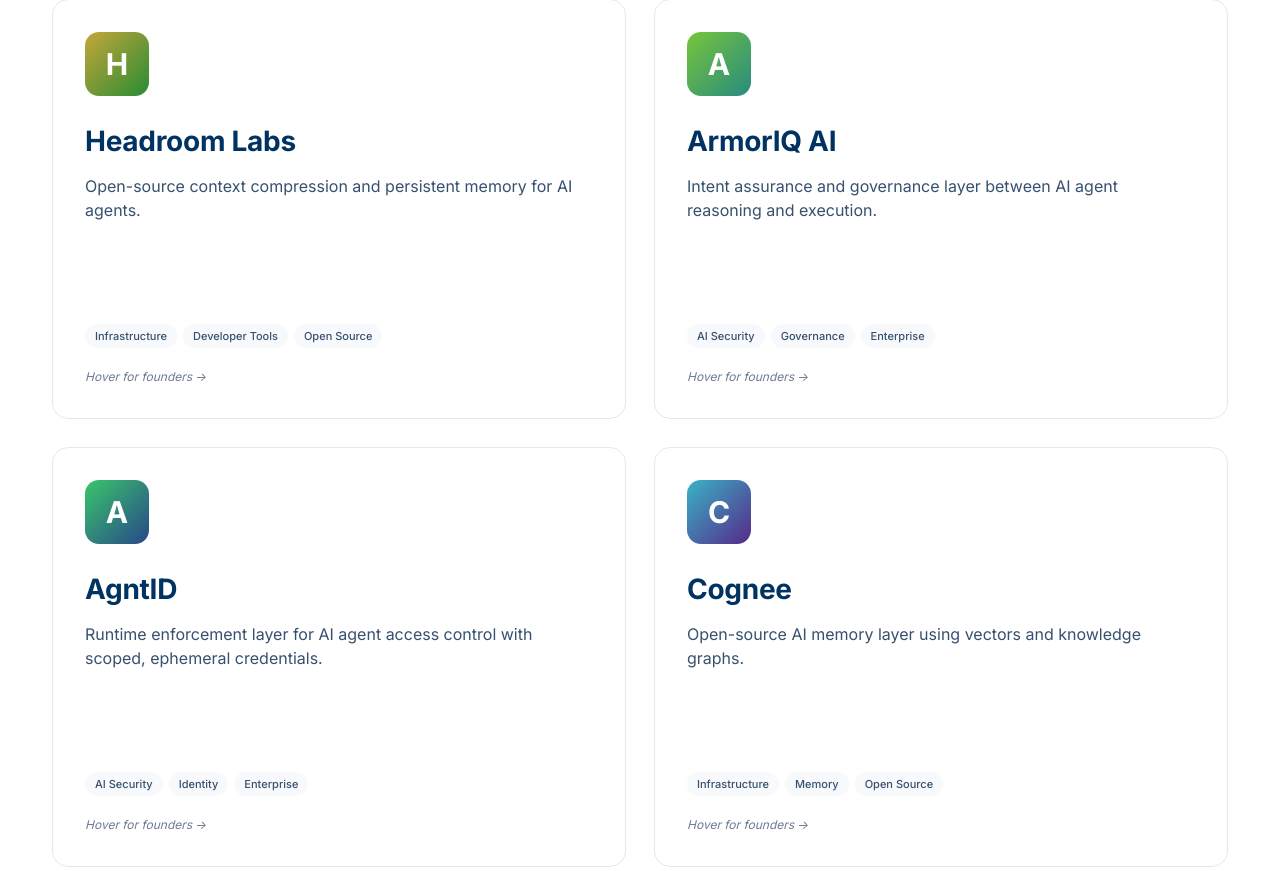
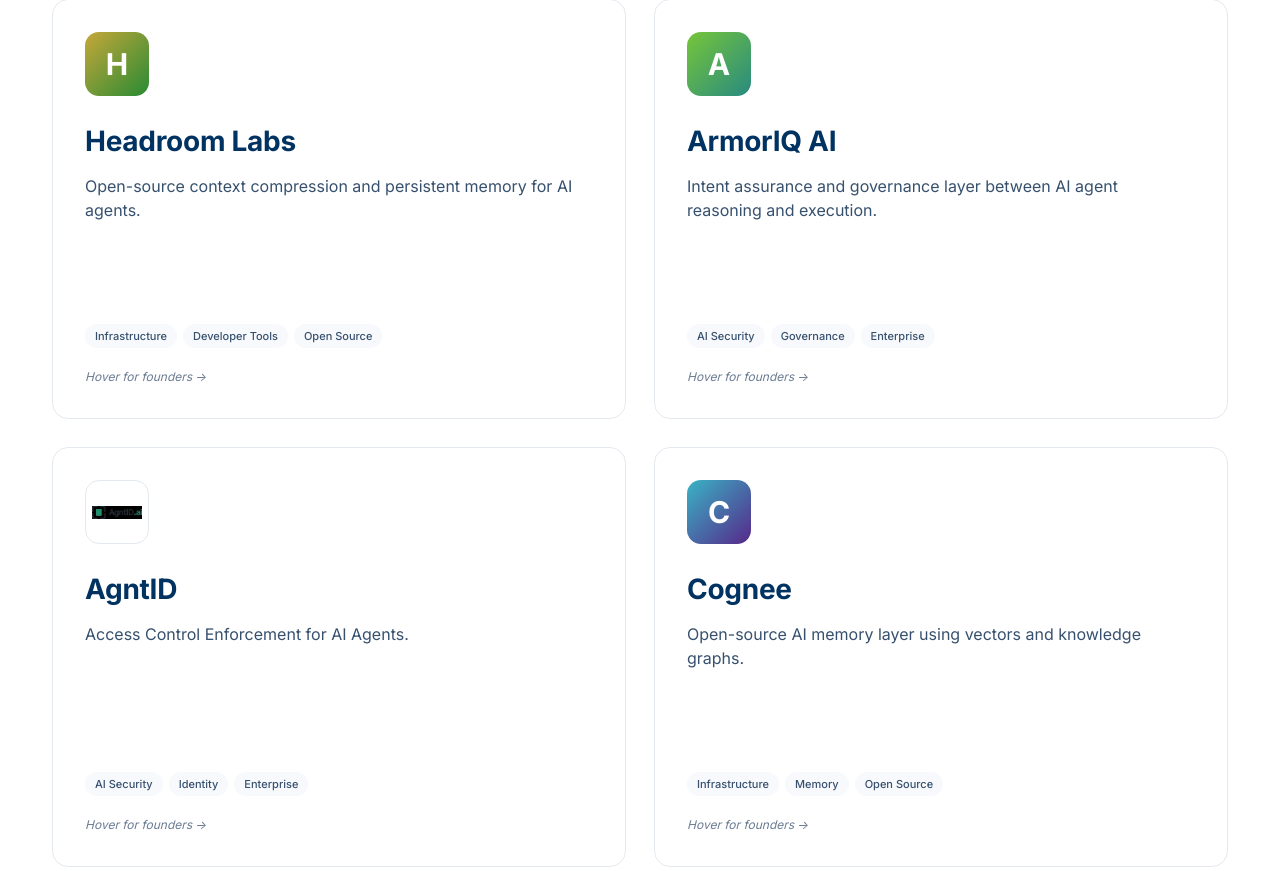
Before and after one commit to wilwixqa1/Berkeley-RDI-Xcelerator-Cohort-Mockup, a FastAPI app: page /a16z-style in a window 1280 px wide. Shown: the part 612-1483 px from the top of the page. Run offline with FastAPI, Linux system fonts and the light colour scheme.

Commit message:
Add real AgntID assets: logo, icon, Sundar headshot. Templates support real logos/headshots with gradient fallback. Add LinkedIn badges and company LinkedIn links.

```diff
--- a/app/static/css/a16z.css
+++ b/app/static/css/a16z.css
@@ -67,6 +67,17 @@
   font-weight: 700;
   font-size: 30px;
   margin-bottom: 24px;
+  overflow: hidden;
+}
+.a16z-logo-img {
+  background: white;
+  border: 1px solid var(--line);
+  padding: 6px;
+}
+.a16z-logo-img img {
+  width: 100%;
+  height: 100%;
+  object-fit: contain;
 }
 .a16z-card-front h3 {
   font-size: 28px;
@@ -119,15 +130,56 @@
   padding-top: 14px;
   border-top: 1px solid rgba(255,255,255,0.18);
 }
-.a16z-founder { margin-bottom: 12px; }
+.a16z-founder {
+  display: flex;
+  gap: 12px;
+  margin-bottom: 14px;
+  align-items: flex-start;
+}
 .a16z-founder:last-child { margin-bottom: 0; }
+.a16z-founder-headshot {
+  width: 40px;
+  height: 40px;
+  border-radius: 50%;
+  object-fit: cover;
+  flex-shrink: 0;
+  border: 2px solid rgba(255,255,255,0.2);
+}
+.a16z-founder-headshot-placeholder {
+  background: var(--california-gold);
+  color: var(--berkeley-blue);
+  display: flex;
+  align-items: center;
+  justify-content: center;
+  font-weight: 700;
+  font-size: 16px;
+  border: none;
+}
+.a16z-founder-info { flex: 1; min-width: 0; }
 .a16z-founder-name {
   font-size: 13px;
   font-weight: 600;
+  display: flex;
+  align-items: center;
+  flex-wrap: wrap;
+  gap: 4px;
 }
 .a16z-founder-title {
   font-weight: 400;
   color: rgba(255,255,255,0.7);
+}
+.a16z-founder-linkedin {
+  display: inline-block;
+  width: 16px;
+  height: 16px;
+  background: #0a66c2;
+  color: white !important;
+  border-radius: 3px;
+  text-align: center;
+  font-size: 10px;
+  font-weight: 700;
+  line-height: 16px;
+  text-decoration: none !important;
 }
 .a16z-founder-bio {
   font-size: 12px;
@@ -135,6 +187,7 @@
   margin: 4px 0 0;
   line-height: 1.45;
 }
+.a16z-links { display: flex; gap: 16px; margin-top: 12px; flex-wrap: wrap; }
 .a16z-meta {
   display: flex;
   flex-wrap: wrap;
--- a/app/templates/a16z_style.html
+++ b/app/templates/a16z_style.html
@@ -17,9 +17,15 @@
       <article class="a16z-card">
         <div class="a16z-card-inner">
           <div class="a16z-card-front">
-            <div class="a16z-logo" style="background: linear-gradient(135deg, hsl({{ loop.index * 47 % 360 }}, 55%, 50%), hsl({{ (loop.index * 47 + 80) % 360 }}, 55%, 35%));">
-              {{ company.name[0] }}
-            </div>
+            {% if company.logo %}
+              <div class="a16z-logo a16z-logo-img"><img src="{{ company.logo }}" alt="{{ company.name }} logo"></div>
+            {% elif company.icon %}
+              <div class="a16z-logo a16z-logo-img"><img src="{{ company.icon }}" alt="{{ company.name }} logo"></div>
+            {% else %}
+              <div class="a16z-logo" style="background: linear-gradient(135deg, hsl({{ loop.index * 47 % 360 }}, 55%, 50%), hsl({{ (loop.index * 47 + 80) % 360 }}, 55%, 35%));">
+                {{ company.name[0] }}
+              </div>
+            {% endif %}
             <h3>{{ company.name }}</h3>
             <p class="a16z-tagline">{{ company.tagline }}</p>
             <div class="a16z-cats">
@@ -33,8 +39,15 @@
             <div class="a16z-founders">
               {% for f in company.founders %}
                 <div class="a16z-founder">
-                  <div class="a16z-founder-name">{{ f.name }} <span class="a16z-founder-title">— {{ f.title }}</span></div>
-                  <p class="a16z-founder-bio">{{ f.bio }}</p>
+                  {% if f.headshot %}
+                    <img class="a16z-founder-headshot" src="{{ f.headshot }}" alt="{{ f.name }}">
+                  {% else %}
+                    <div class="a16z-founder-headshot a16z-founder-headshot-placeholder">{{ f.name[0] }}</div>
+                  {% endif %}
+                  <div class="a16z-founder-info">
+                    <div class="a16z-founder-name">{{ f.name }} <span class="a16z-founder-title">— {{ f.title }}</span> {% if f.linkedin %}<a href="{{ f.linkedin }}" target="_blank" rel="noopener" class="a16z-founder-linkedin">in</a>{% endif %}</div>
+                    <p class="a16z-founder-bio">{{ f.bio }}</p>
+                  </div>
                 </div>
               {% endfor %}
             </div>
@@ -43,7 +56,10 @@
               <span>{{ company.funding }}</span>
               <span>{{ company.hq }}</span>
             </div>
-            {% if company.website %}<a href="{{ company.website }}" target="_blank" rel="noopener" class="a16z-link">{{ company.website|replace('https://', '')|replace('http://', '') }} ↗</a>{% endif %}
+            <div class="a16z-links">
+              {% if company.website %}<a href="{{ company.website }}" target="_blank" rel="noopener" class="a16z-link">{{ company.website|replace('https://', '')|replace('http://', '')|replace('/', '') }} ↗</a>{% endif %}
+              {% if company.linkedin %}<a href="{{ company.linkedin }}" target="_blank" rel="noopener" class="a16z-link">LinkedIn ↗</a>{% endif %}
+            </div>
           </div>
         </div>
       </article>
--- a/data/cohort.json
+++ b/data/cohort.json
@@ -41,20 +41,34 @@
     {
       "slug": "agntid",
       "name": "AgntID",
-      "tagline": "Runtime enforcement layer for AI agent access control with scoped, ephemeral credentials.",
-      "description": "Intercepts agent tool calls, evaluates policy and intent, derives scoped credentials, and executes. Integrates with existing IAM and MCP ecosystems without requiring agent redesign.",
-      "website": "",
-      "linkedin": "",
+      "tagline": "Access Control Enforcement for AI Agents.",
+      "description": "Runtime enforcement layer for AI agent access control with scoped, ephemeral credentials per tool invocation. Intercepts agent tool calls, evaluates policy and intent, derives scoped credentials, and executes. Integrates with existing IAM and MCP ecosystems without requiring agent redesign.",
+      "website": "https://agntid.ai/",
+      "linkedin": "https://www.linkedin.com/company/agntid-ai/",
       "twitter": "",
-      "hq": "United States",
-      "year_founded": 2024,
-      "team_size": "3-5",
+      "logo": "/static/img/companies/agntid/logo-full.png",
+      "icon": "/static/img/companies/agntid/icon.png",
+      "hq": "Dublin, CA, USA",
+      "year_founded": 2025,
+      "team_size": "2 FTE",
       "stage": "Pre-revenue, 7 enterprise pilots",
       "funding": "$500K from strategic angels",
       "categories": ["AI Security", "Identity", "Enterprise"],
       "founders": [
-        {"name": "Sundar Krish", "title": "Co-Founder & CEO", "bio": "Serial entrepreneur. Founded sken.ai (acquired by Fortinet) and waygum.io (acquired).", "linkedin": ""},
-        {"name": "Ramanuj P.", "title": "Co-Founder & CTO", "bio": "25+ years in security platforms. Previously at Fortinet.", "linkedin": ""}
+        {
+          "name": "Sundar Krish",
+          "title": "Founder & CEO",
+          "bio": "Serial entrepreneur. Former CEO of Sken.ai (acquired by Fortinet). Previously founded waygum.io (acquired). Product/engineering exec with deep experience in Gen AI, IAM, cybersecurity, and DevSecOps.",
+          "linkedin": "https://www.linkedin.com/in/kgsundar/",
+          "headshot": "/static/img/founders/sundar-krish.jpg"
+        },
+        {
+          "name": "Ramanuj Pandey",
+          "title": "Founding CTO",
+          "bio": "25+ years in security platforms. Security systems architect with deep expertise in identity & runtime authorization, enterprise & cloud infrastructure. Previously at Fortinet and Juniper.",
+          "linkedin": "https://www.linkedin.com/in/ramanuj-p-84810024/",
+          "headshot": ""
+        }
       ]
     },
     {
```
Also changed, not shown: app/static/css/yc.css (+48 -1 lines), app/templates/yc_style.html (+24 -7 lines), app/static/img/companies/agntid/icon.png (added), app/static/img/companies/agntid/logo-full.png (added), app/static/img/founders/sundar-krish.jpg (added).
